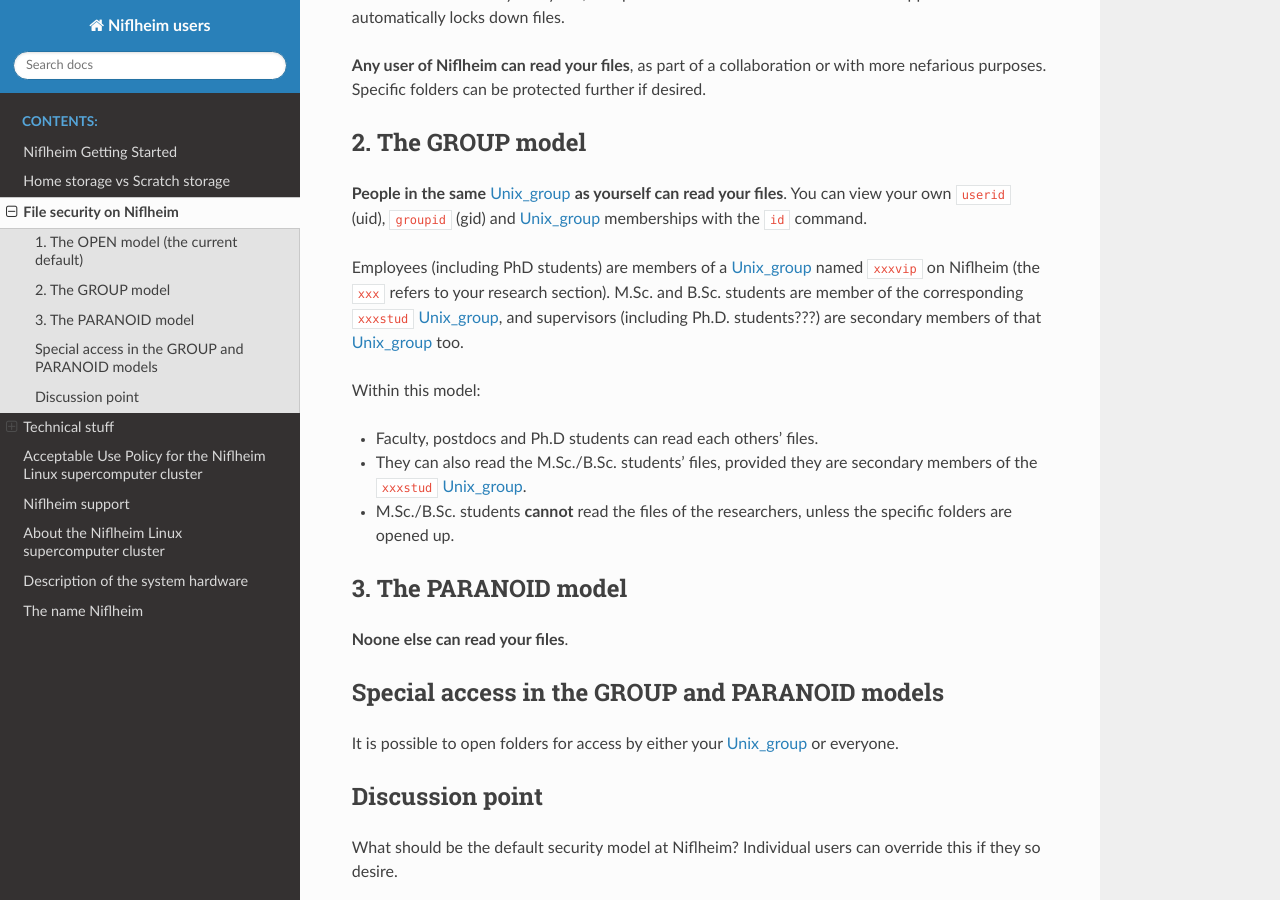
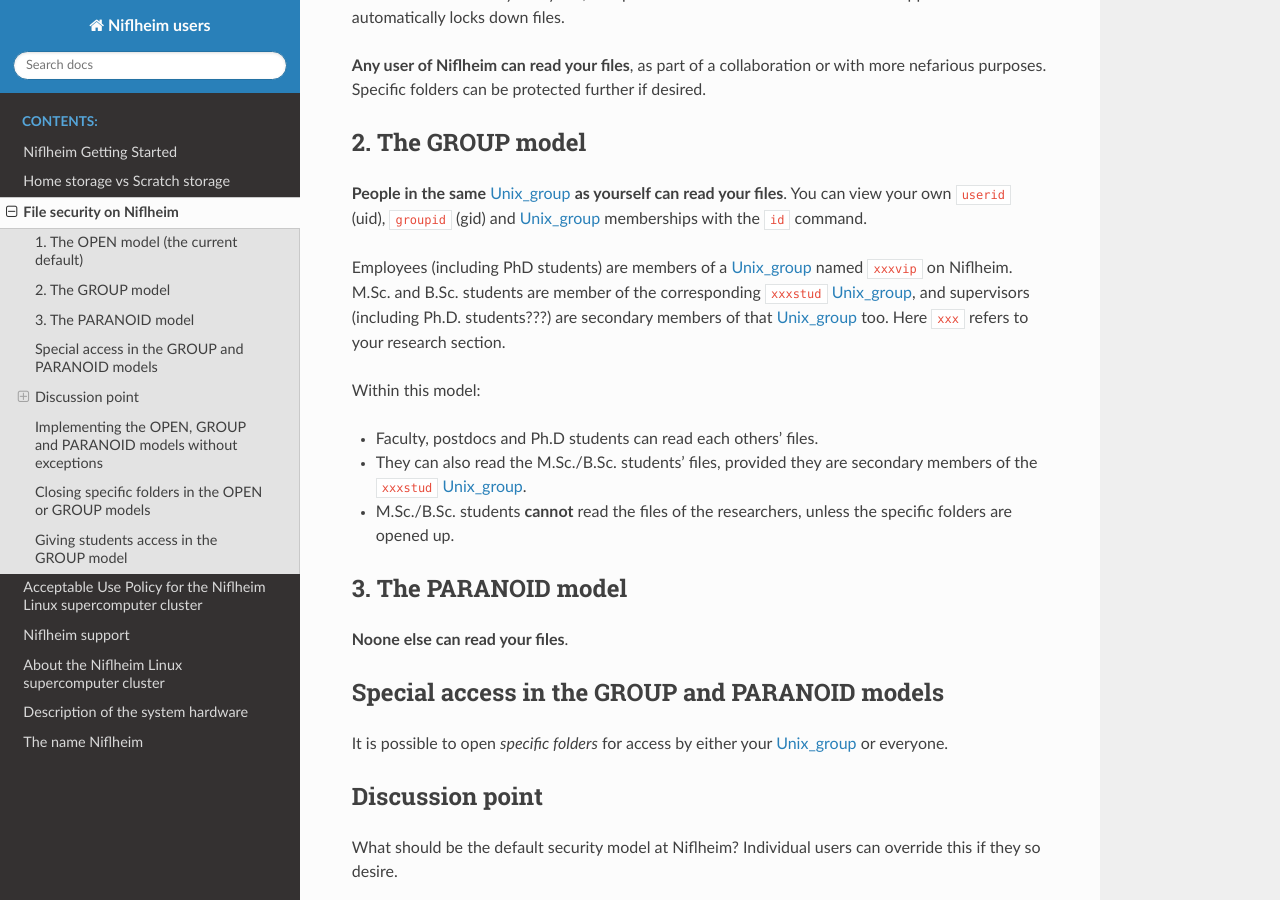
Before and after one commit to OleHolmNielsen/Niflheim_users, a Sphinx documentation site: the page built from docs/File_security_on_Niflheim.rst, in a window 1280 px wide and 900 px high, scrolled down 426 px. Built offline with Sphinx 7.4.7 and the Read the Docs theme 3.1.0, drawn with Linux system fonts in a browser that asks for light colours.

Commit message:
Formatting

```diff
--- a/docs/File_security_on_Niflheim.rst
+++ b/docs/File_security_on_Niflheim.rst
@@ -1,3 +1,4 @@
+=========================
 File security on Niflheim
 =========================
 
@@ -23,10 +24,10 @@
 **People in the same** Unix_group_ **as yourself can read your files**.
 You can view your own ``userid`` (uid), ``groupid`` (gid) and Unix_group_ memberships with the ``id`` command.
 
-Employees (including PhD students) are members of a Unix_group_ named ``xxxvip`` on Niflheim
-(the ``xxx`` refers to your research section).
+Employees (including PhD students) are members of a Unix_group_ named ``xxxvip`` on Niflheim.
 M.Sc. and B.Sc. students are member of the corresponding ``xxxstud`` Unix_group_,
 and supervisors (including Ph.D. students???) are secondary members of that Unix_group_ too.
+Here ``xxx`` refers to your research section.
 
 Within this model:
 
@@ -47,7 +48,7 @@
 Special access in the GROUP and PARANOID models
 -----------------------------------------------
 
-It is possible to open folders for access by either your Unix_group_ or everyone.
+It is possible to open `specific folders` for access by either your Unix_group_ or everyone.
 
 Discussion point
 ----------------
```
